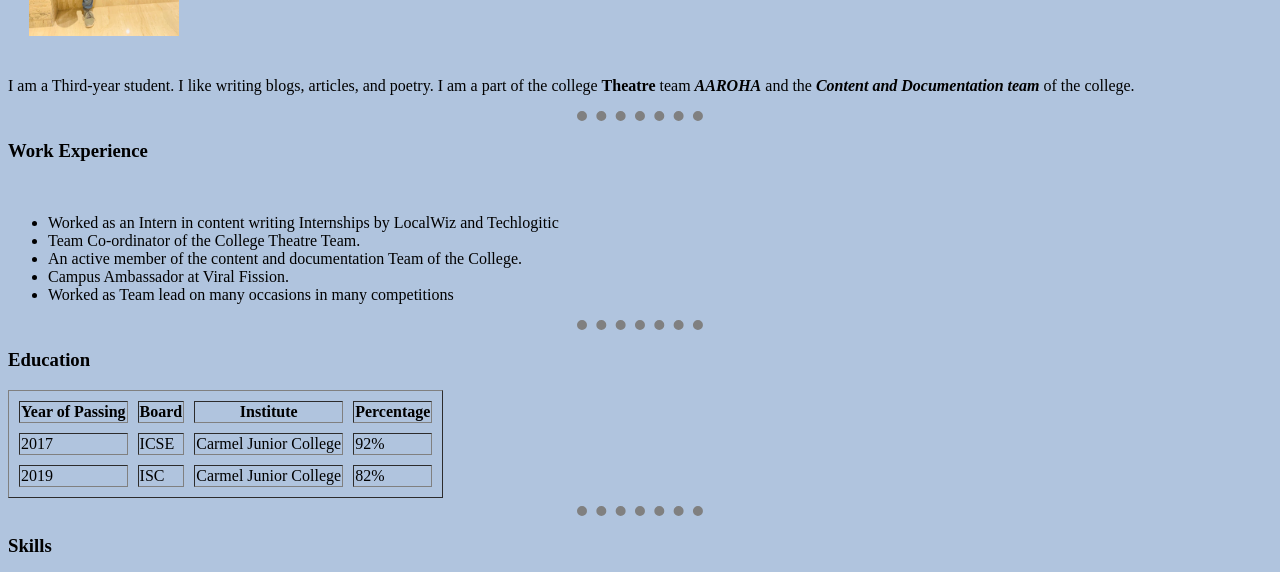
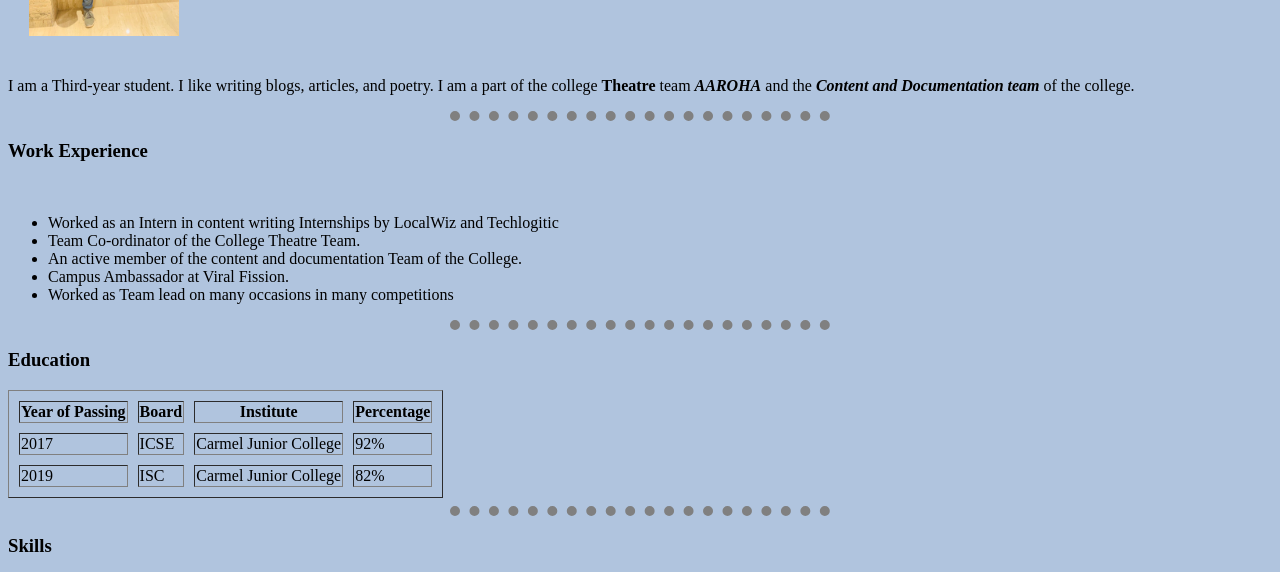
Before and after one commit to Harjee07/website, a plain HTML site: page index.html in a window 1280 px wide. Shown: the part 193-765 px from the top of the page. Drawn offline with Linux system fonts and the light colour scheme.

Commit message:
Update index.html

```diff
--- a/index.html
+++ b/index.html
@@ -14,7 +14,7 @@
     border-style: dotted none none;
     border-color: grey;
     border-width: 10px;
-    width: 10%;
+    width: 30%;
   }
 
   </style>
```
